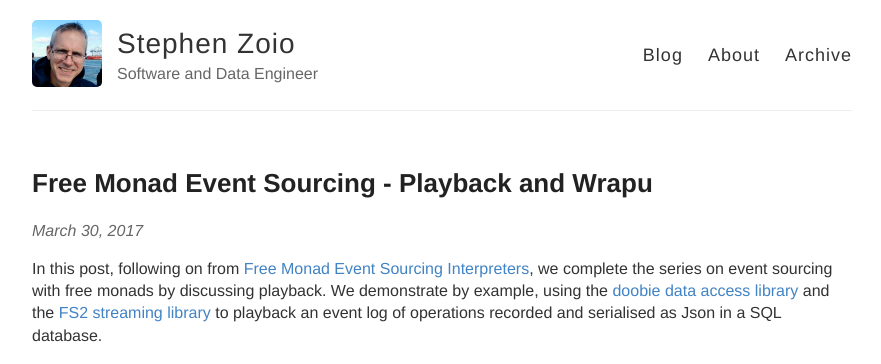
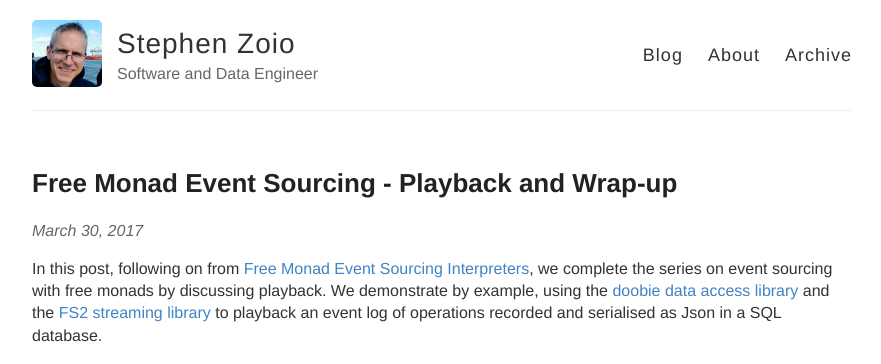
Before and after one commit to szoio/szoio.github.io, a Jekyll site: the page built from _posts/2017-03-30-free-monad-event-sourcing-playback.md, in a window 1280 px wide and 900 px high. Shown: the top 364 px of the window, without its empty margins (198-1079 px from the left). Built offline with Jekyll 4.4.1, drawn with Linux system fonts in a browser that asks for light colours; comment, search, counter and statistics services are not loaded.

Commit message:
Event sourcing playback.

```diff
--- a/_posts/2017-03-30-free-monad-event-sourcing-playback.md
+++ b/_posts/2017-03-30-free-monad-event-sourcing-playback.md
@@ -1,7 +1,7 @@
 ---
 layout: post
 slug: free-monad-event-sourcing-playback
-title: Free Monad Event Sourcing - Playback and Wrapu
+title: Free Monad Event Sourcing - Playback and Wrap-up
 date: 2017-03-30
 ---
 
```
